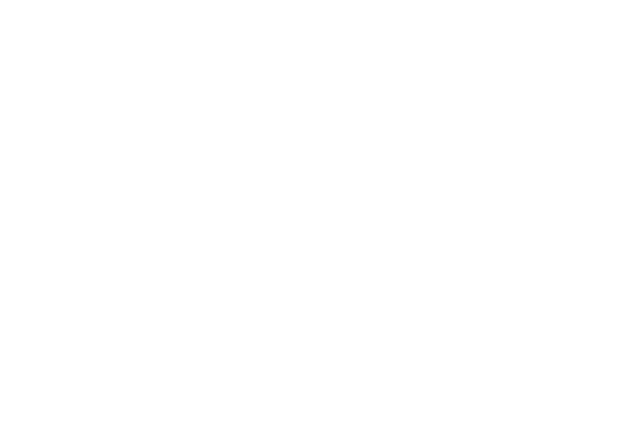
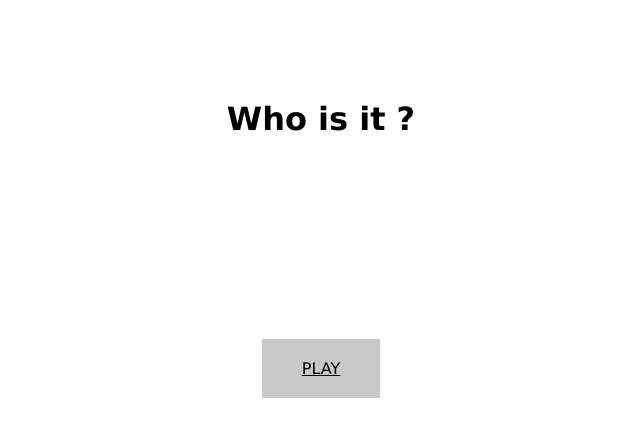
Before and after one commit to JulienBat/EduCool, a plain HTML site: page menu.html in a window 1280 px wide. Shown: the whole page, without its empty margins (319-959 px from the left). Drawn offline with Linux system fonts and the light colour scheme.

Commit message:
ajout du menu

```diff
--- a/css/menu.css
+++ b/css/menu.css
@@ -0,0 +1,34 @@
+h1, h2
+{
+    margin-top: 100px;
+    font-family: Verdana, Arial, sans-serif;
+    color: black;
+}
+
+p, a
+{
+    font-family: Verdana, Arial, sans-serif;
+    color: black;
+}
+
+body{
+    text-align:center;
+}
+
+.btn{
+    display:inline-block;
+    background-color:rgba(200,200,200,1);
+    margin-top:200px;
+    margin-left:30px;
+    margin-right:30px;
+    opacity: 1;
+    vertical-align: center;
+}
+
+a{
+    background-color: rgba(200,200,200,1);
+    padding-top: 20px;
+    padding-bottom: 20px;
+    padding-left: 40px;
+    padding-right: 40px;
+}
--- a/menu.html
+++ b/menu.html
@@ -0,0 +1,18 @@
+<!DOCTYPE html>
+<html>
+
+    <head>
+        <meta charset="utf-8" />
+        <link rel="stylesheet" href="css/menu.css" />
+    </head>
+
+    <body>
+        <h1>Who is it ?</h1>
+        <div id="btn_play" class="btn"><a href="plateau.html">PLAY</a></div>
+
+    </body>
+
+    <footer>
+        <script type="text/javascript" src="javascript/menu.js"></script>
+    </footer>
+</html>
```
Also changed, not shown: index.html (+1 -1 lines).
